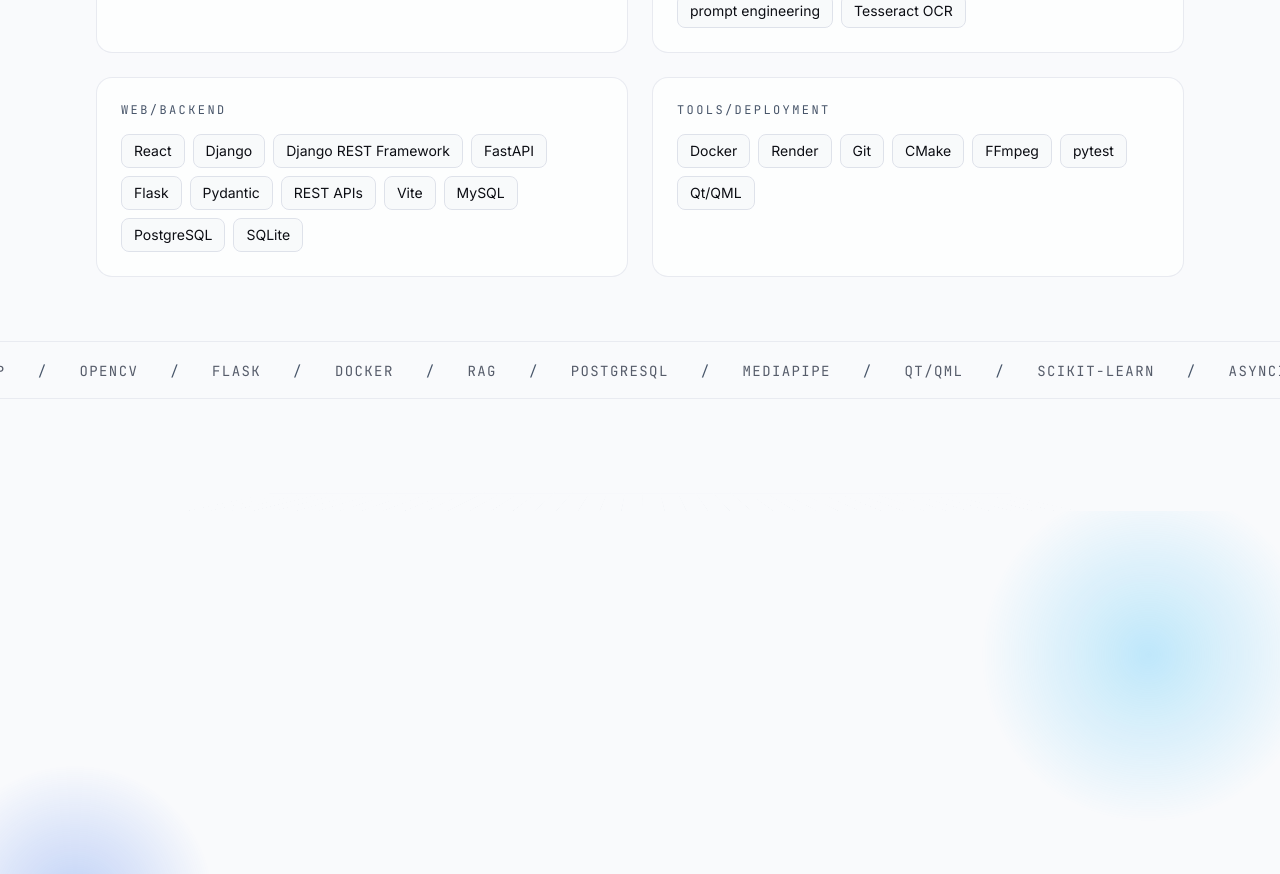
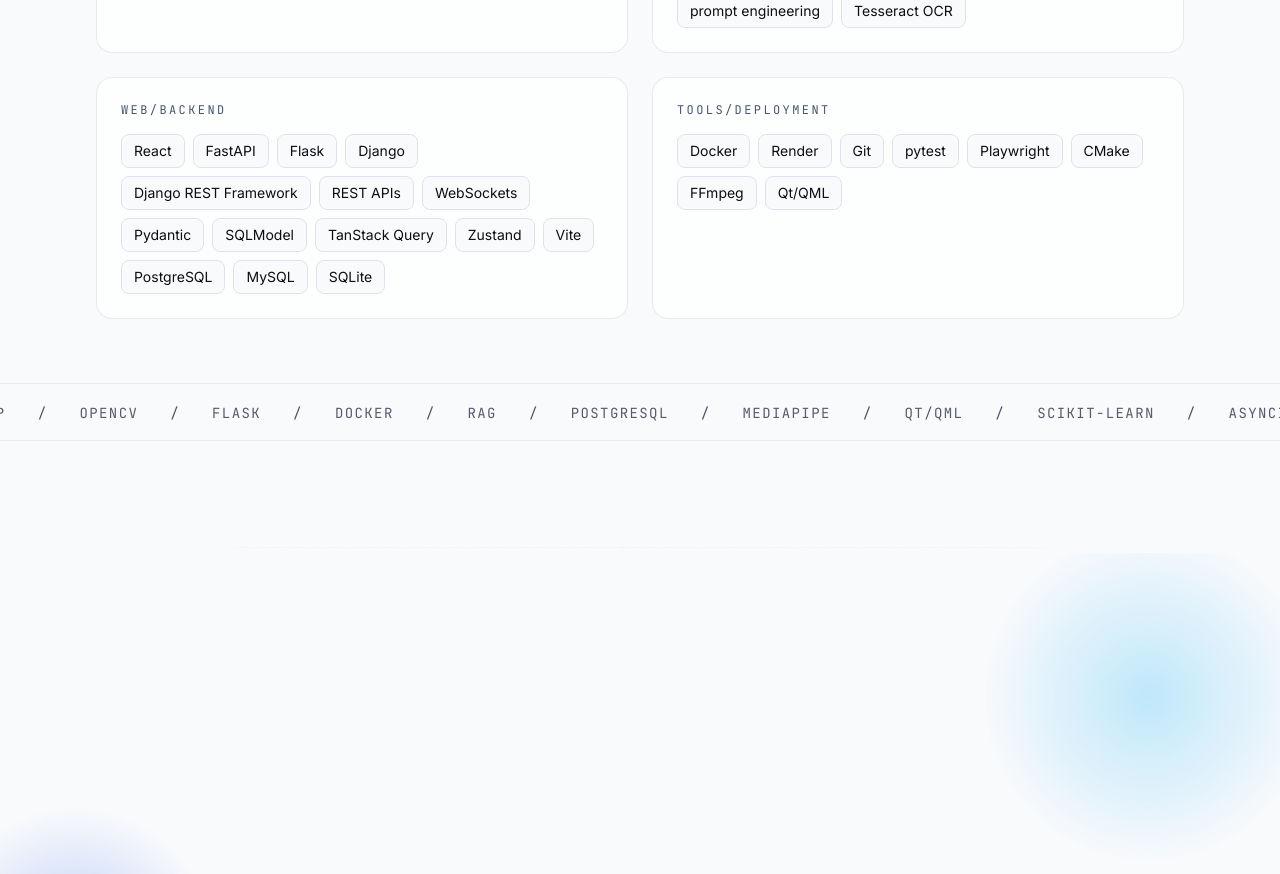
Before and after one commit to unity-darshthakkar/unity-darshthakkar.github.io, a React (Vite) app: page / in a window 1280 px wide. Shown: the part 6580-7454 px from the top of the page. Built offline with nearby package versions, Linux system fonts and the light colour scheme.

Commit message:
new skills

```diff
--- a/src/data/content.js
+++ b/src/data/content.js
@@ -289,21 +289,25 @@
     group: 'Web/Backend',
     items: [
       'React',
+      'FastAPI',
+      'Flask',
       'Django',
       'Django REST Framework',
-      'FastAPI',
-      'Flask',
+      'REST APIs',
+      'WebSockets',
       'Pydantic',
-      'REST APIs',
+      'SQLModel',
+      'TanStack Query',
+      'Zustand',
       'Vite',
+      'PostgreSQL',
       'MySQL',
-      'PostgreSQL',
       'SQLite',
     ],
   },
   {
     group: 'Tools/Deployment',
-    items: ['Docker', 'Render', 'Git', 'CMake', 'FFmpeg', 'pytest', 'Qt/QML'],
+    items: ['Docker', 'Render', 'Git', 'pytest', 'Playwright', 'CMake', 'FFmpeg', 'Qt/QML'],
   },
 ]
 
```
